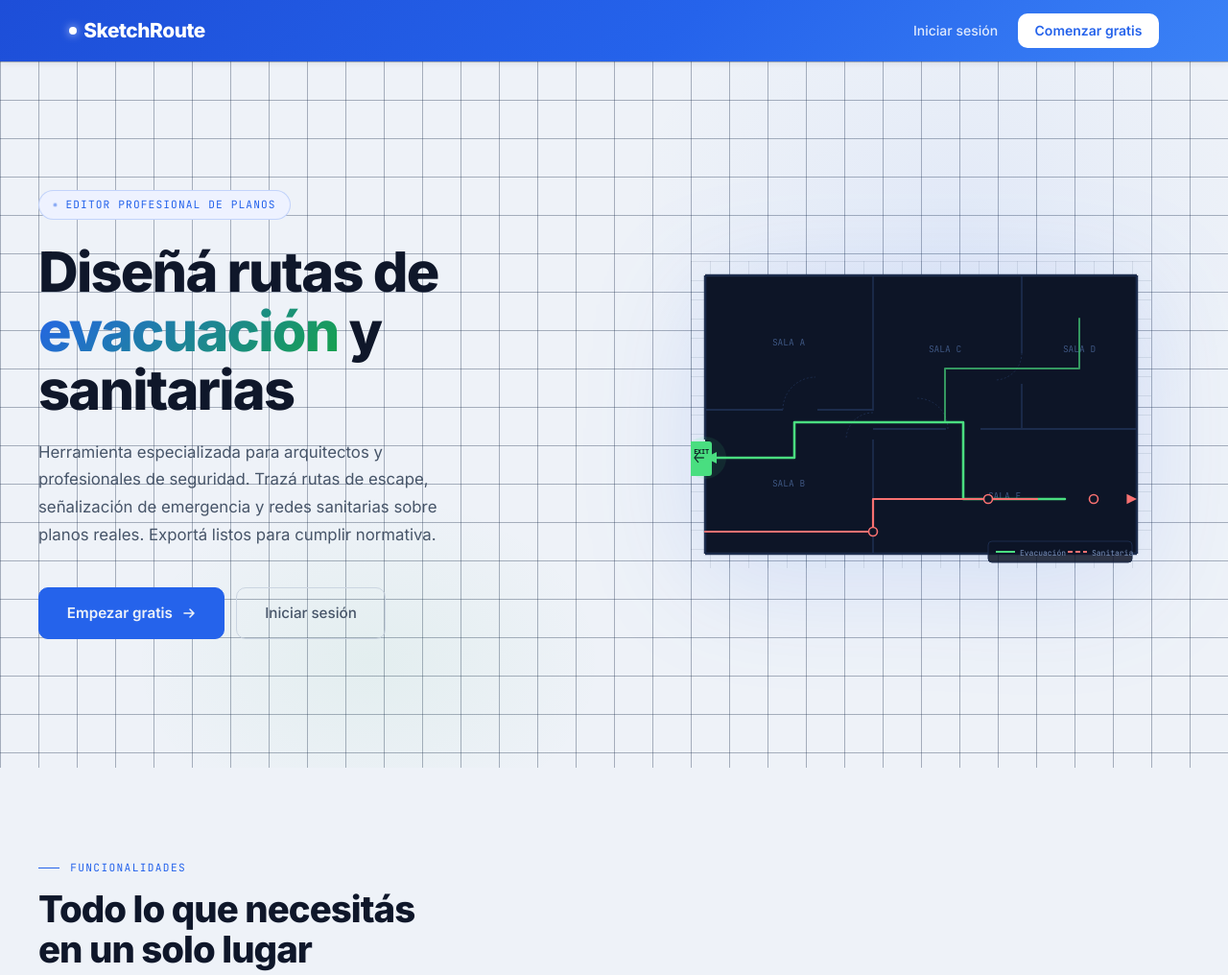
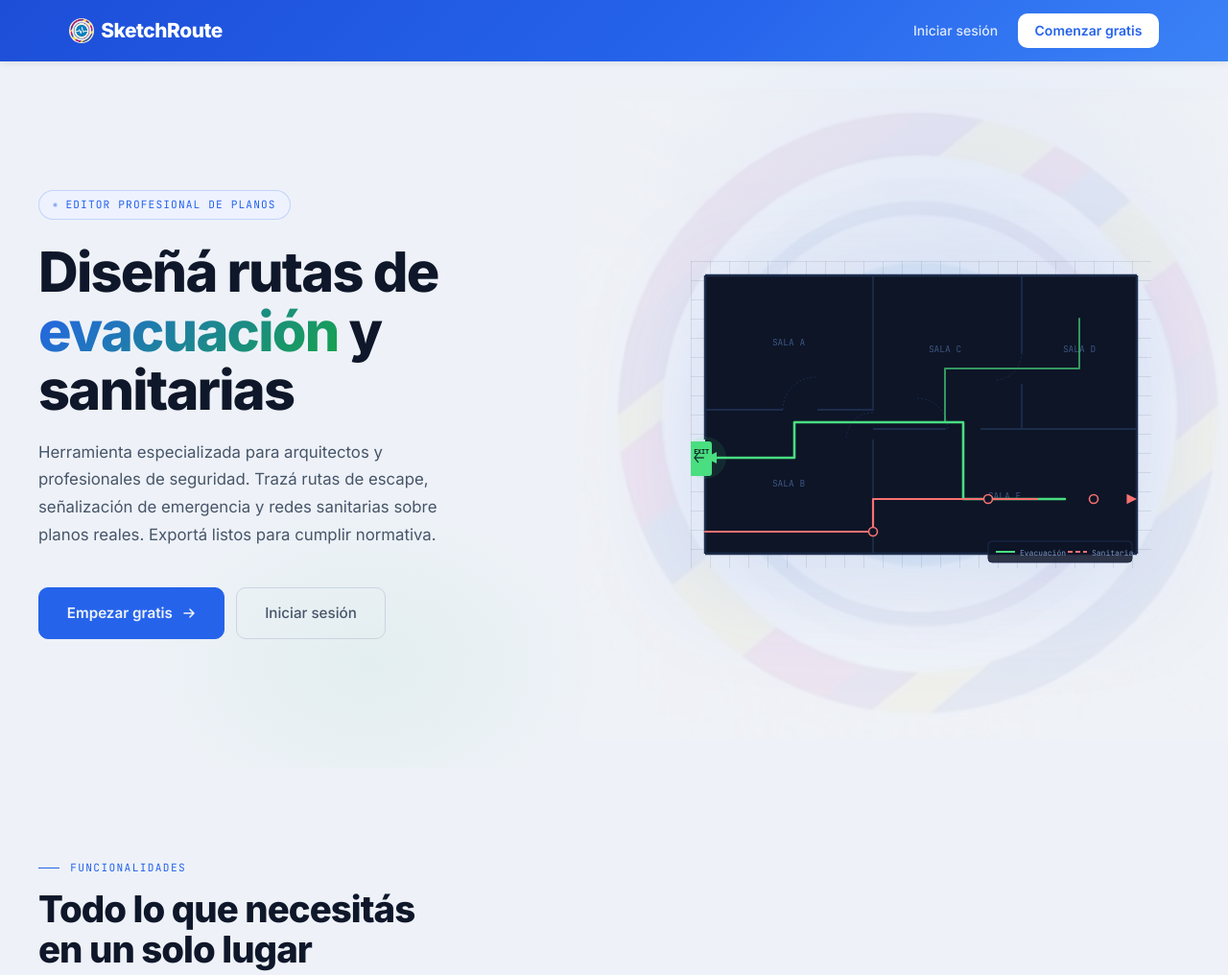
Before and after one commit to CaroUjueta/SketchRoute, a Django app: page / in a window 1280 px wide. Shown: the top 1016 px of the page at 96% size. Run offline with Django 5.2, Linux system fonts and the light colour scheme.

Commit message:
Logo circular en nav/favicon/fondos y organizacion de archivos sueltos en docs/
Co-Authored-By: Claude Fable 5 <noreply@anthropic.com>

```diff
--- a/static/css/style.css
+++ b/static/css/style.css
@@ -97,12 +97,9 @@ header nav {
   text-decoration: none;
 }
 
-.nav-dot {
-  display: inline-block;
-  width: 8px; height: 8px;
-  background: #ffffff;
+.nav-logo {
+  width: 26px; height: 26px;
   border-radius: 50%;
-  box-shadow: 0 0 10px rgba(255,255,255,.8);
   flex-shrink: 0;
 }
 
@@ -191,10 +188,11 @@ main { padding-top: var(--nav-h); min-height: 100vh; }
 .hero-grid {
   position: absolute;
   inset: 0;
-  background-image:
-    linear-gradient(rgba(28,44,76,.35) 1px, transparent 1px),
-    linear-gradient(90deg, rgba(28,44,76,.35) 1px, transparent 1px);
-  background-size: 40px 40px;
+  background-image: url('/static/img/logo.png');
+  background-repeat: no-repeat;
+  background-position: 105% 50%;
+  background-size: 55%;
+  opacity: .06;
 }
 
 .hero-glow {
@@ -588,10 +586,11 @@ footer p {
   content: '';
   position: absolute;
   inset: 0;
-  background-image:
-    linear-gradient(rgba(28,44,76,.28) 1px, transparent 1px),
-    linear-gradient(90deg, rgba(28,44,76,.28) 1px, transparent 1px);
-  background-size: 40px 40px;
+  background-image: url('/static/img/logo.png');
+  background-repeat: no-repeat;
+  background-position: 50% 50%;
+  background-size: 45%;
+  opacity: .06;
 }
 .auth-page::after {
   content: '';
--- a/templates/base.html
+++ b/templates/base.html
@@ -6,7 +6,8 @@
   <title>{% block title %}SketchRoute — Rutas de Evacuación y Sanitarias{% endblock %}</title>
   <link rel="preconnect" href="https://fonts.googleapis.com">
   <link rel="preconnect" href="https://fonts.gstatic.com" crossorigin>
-  <link rel="stylesheet" href="{% static 'css/style.css' %}?v=7">
+  <link rel="stylesheet" href="{% static 'css/style.css' %}?v=8">
+  <link rel="icon" type="image/png" href="{% static 'img/logo.png' %}">
   {% block extra_head %}{% endblock %}
 </head>
 <body>
@@ -15,7 +16,7 @@
     <nav>
       <div class="nav-brand">
         <a href="{% url 'home' %}">
-          <span class="nav-dot"></span>SketchRoute
+          <img src="{% static 'img/logo.png' %}" alt="SketchRoute" class="nav-logo">SketchRoute
         </a>
       </div>
       <div class="nav-links">
```
Also changed, not shown: 11 other files.
